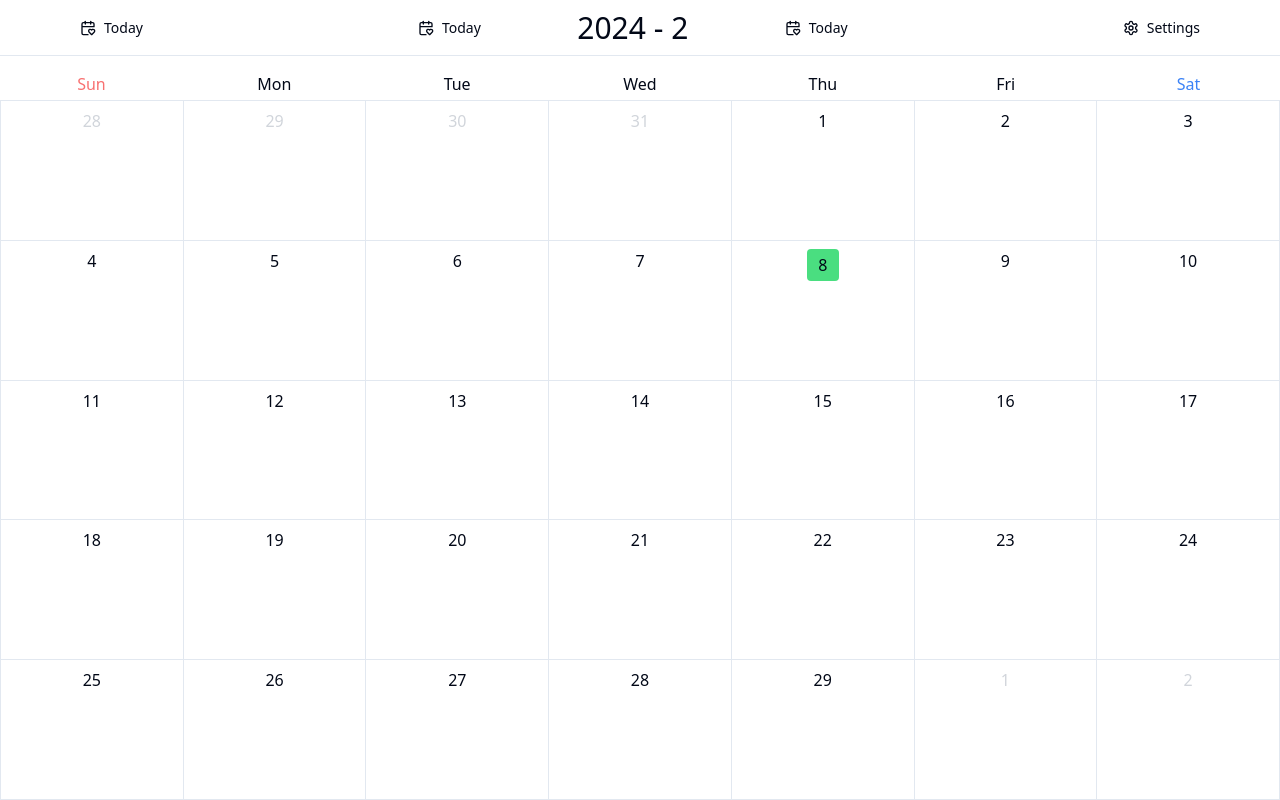
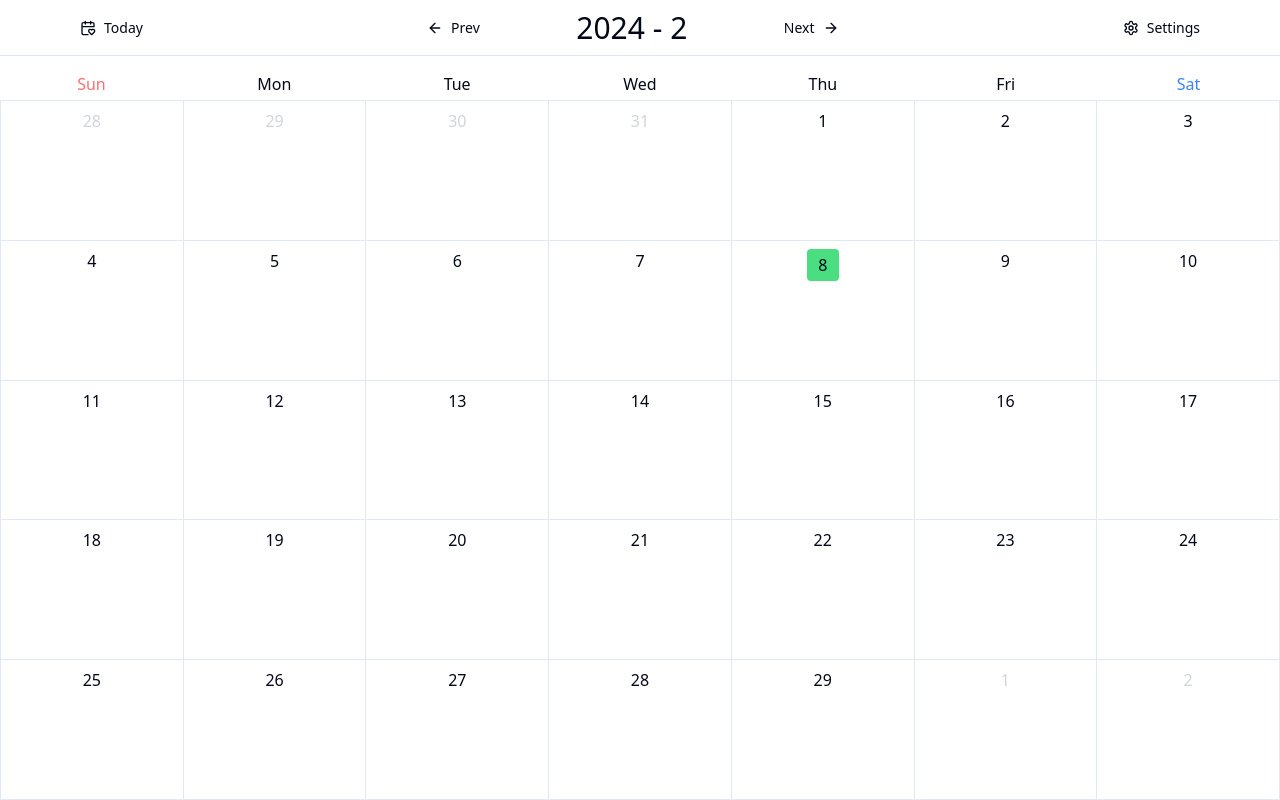
Before and after one commit to sitogi/calendar-memo, a React (Vite) app: page /month in a window 1280 px wide. Built offline with nearby package versions, Linux system fonts and the light colour scheme.

Commit message:
全部 today になってたので修正

```diff
--- a/src/components/ui/buttonLink.tsx
+++ b/src/components/ui/buttonLink.tsx
@@ -1,14 +1,13 @@
 import { ComponentProps, JSX, ReactNode } from 'react';
-import { CalendarHeart } from 'lucide-react';
 import { buttonVariants } from '~/components/ui/button';
+import { cn } from '~/lib/utils';
 
 type Props = { children: ReactNode } & ComponentProps<'a'>;
 
 export const ButtonLink = ({ children, ...linkProps }: Props): JSX.Element => {
   return (
-    <a {...linkProps} className={buttonVariants({ variant: 'ghost' })}>
-      <CalendarHeart className="mr-2 h-4 w-4" />
-      Today
+    <a {...linkProps} className={cn(linkProps.className, buttonVariants({ variant: 'ghost' }))}>
+      {children}
     </a>
   );
 };
```
